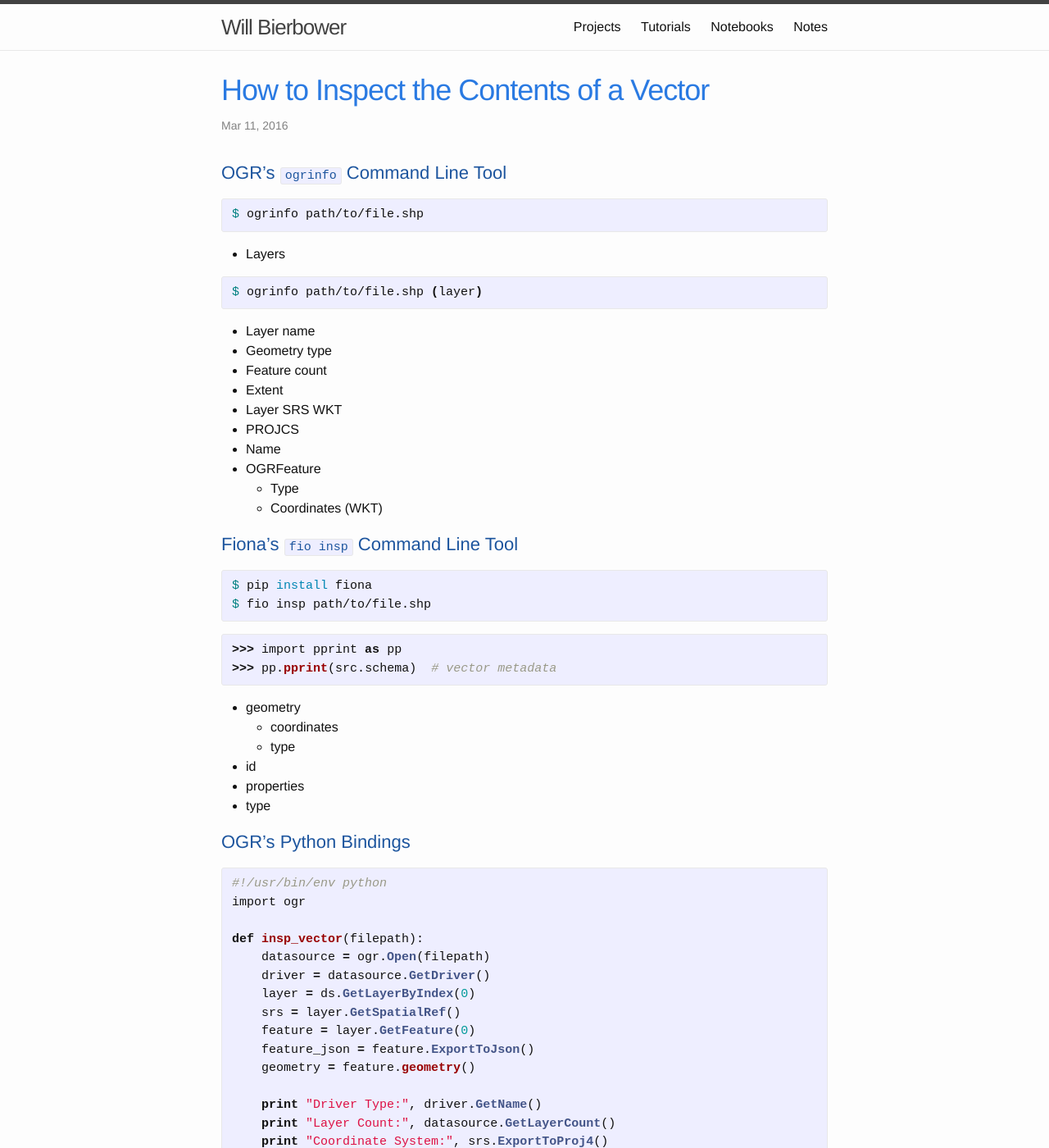
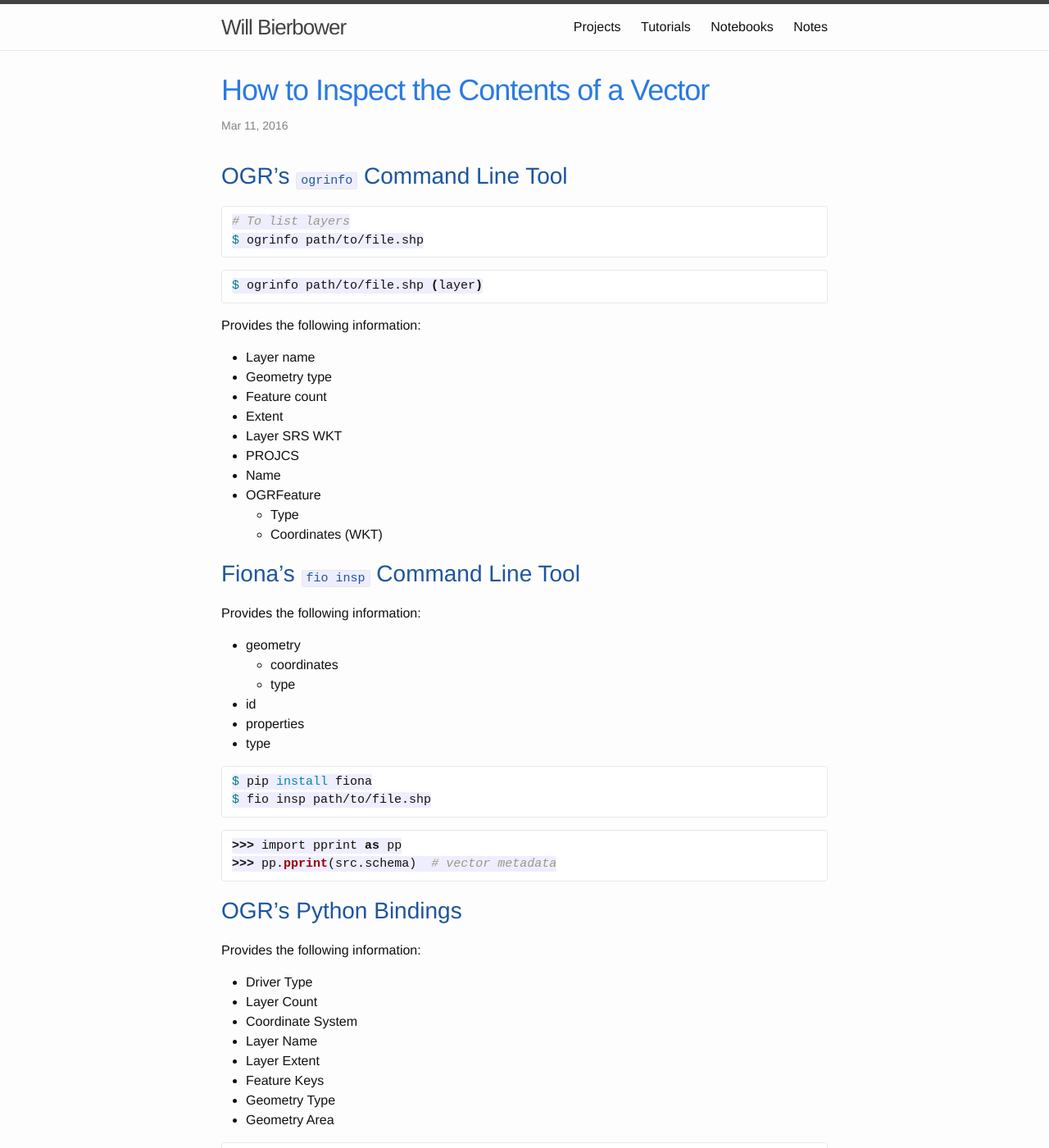
Before and after one commit to wbierbower/wbierbower.github.io, a Jekyll site: the page built from _posts/2016-03-11-how-to-insp-vector.md, in a window 1280 px wide and 1400 px high. Shown: the whole window at 82% size. Built offline with Jekyll 4.4.1, drawn with Linux system fonts in a browser that asks for light colours; nearby versions of some CDN libraries; Markdown is read by kramdown in place of the engine named in the settings; comment, search, counter and statistics services are not loaded.

Commit message:
Edit code syntax and general post cleanup.

````diff
--- a/_posts/2016-03-11-how-to-insp-vector.md
+++ b/_posts/2016-03-11-how-to-insp-vector.md
@@ -3,19 +3,21 @@ layout: post
 title:  "How to Inspect the Contents of a Vector"
 date:   2016-03-11 11:00:00
 categories: python gdal geospatial
+comments: true
 ---
 
-### OGR's `ogrinfo` Command Line Tool
+## OGR's `ogrinfo` Command Line Tool
 
-{% highlight bash %}
+```bash
+# To list layers
 $ ogrinfo path/to/file.shp
-{% endhighlight %}
+```
 
-- Layers
+```bash
+$ ogrinfo path/to/file.shp (layer)
+```
 
-{% highlight bash %}
-$ ogrinfo path/to/file.shp (layer)
-{% endhighlight %}
+Provides the following information:
 
 - Layer name
 - Geometry type
@@ -28,20 +30,9 @@ $ ogrinfo path/to/file.shp (layer)
   - Type
   - Coordinates (WKT)
 
+## Fiona's `fio insp` Command Line Tool
 
-
-### Fiona's `fio insp` Command Line Tool
-
-{% highlight bash %}
-$ pip install fiona
-$ fio insp path/to/file.shp
-{% endhighlight %}
-
-{% highlight python %}
->>> import pprint as pp
->>> pp.pprint(src.schema)  # vector metadata
-
-{% endhighlight %}
+Provides the following information:
 
 - geometry
   - coordinates
@@ -50,10 +41,31 @@ $ fio insp path/to/file.shp
 - properties
 - type
 
+```bash
+$ pip install fiona
+$ fio insp path/to/file.shp
+```
 
-### OGR's Python Bindings
+```python
+>>> import pprint as pp
+>>> pp.pprint(src.schema)  # vector metadata
+```
 
-{% highlight python %}
+
+## OGR's Python Bindings
+
+Provides the following information:
+
+- Driver Type
+- Layer Count
+- Coordinate System
+- Layer Name
+- Layer Extent
+- Feature Keys
+- Geometry Type
+- Geometry Area
+
+```python
 #!/usr/bin/env python
 import ogr
 
@@ -76,4 +88,4 @@ def insp_vector(filepath):
     print "Geometry Area:", geometry.GetArea()
 
 insp_vector('path/to/file.shp')
-{% endhighlight %}
+```
````
Also changed, not shown: _posts/2016-03-02-how-to-insp-raster.md (+30 -18 lines), _posts/2016-03-02-how-to-read-raster.markdown (+9 -8 lines), _posts/2016-03-11-how-to-read-vector.md (+12 -11 lines), _posts/2016-03-11-raster-to-polygon.md (+7 -5 lines).
